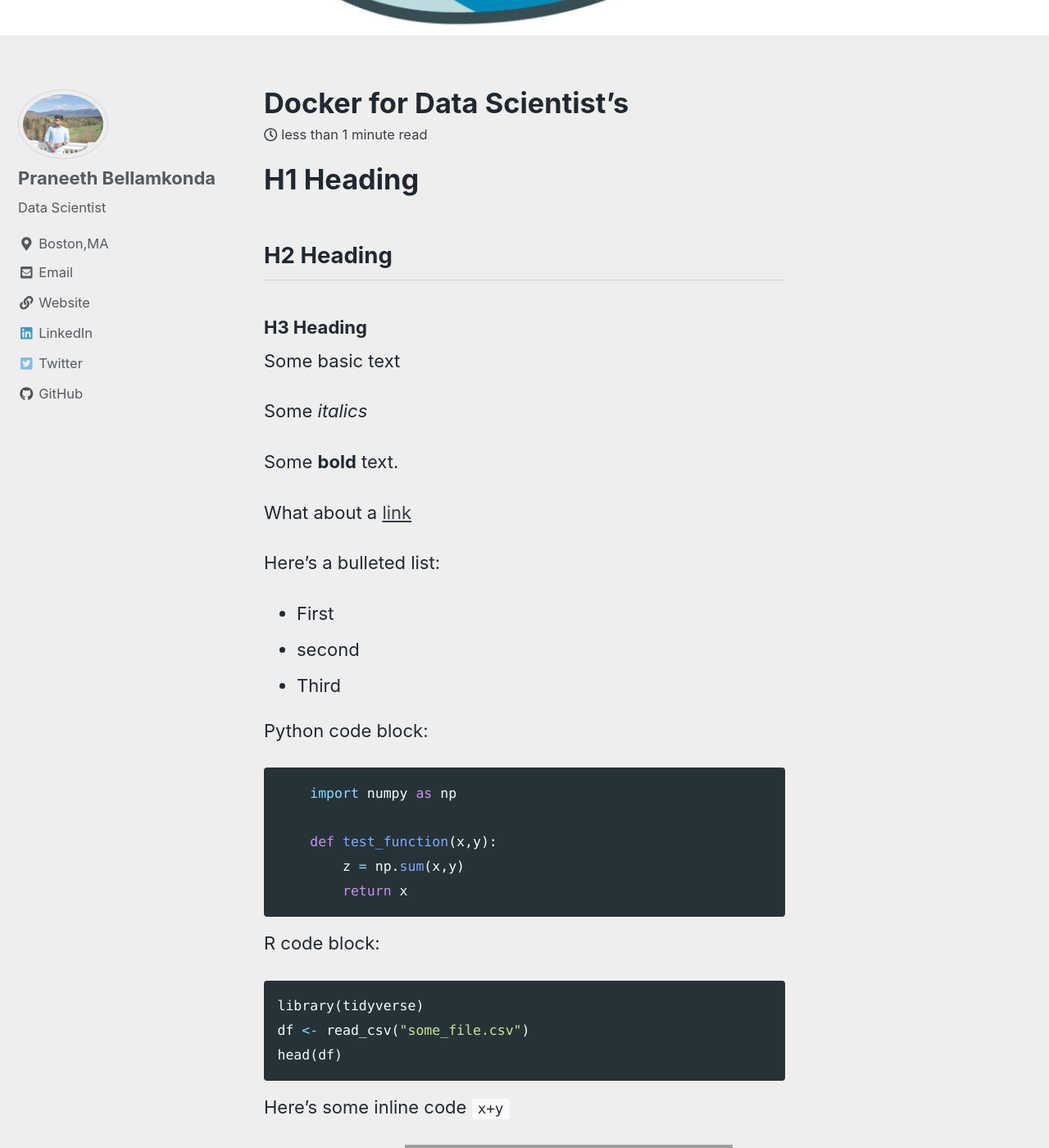
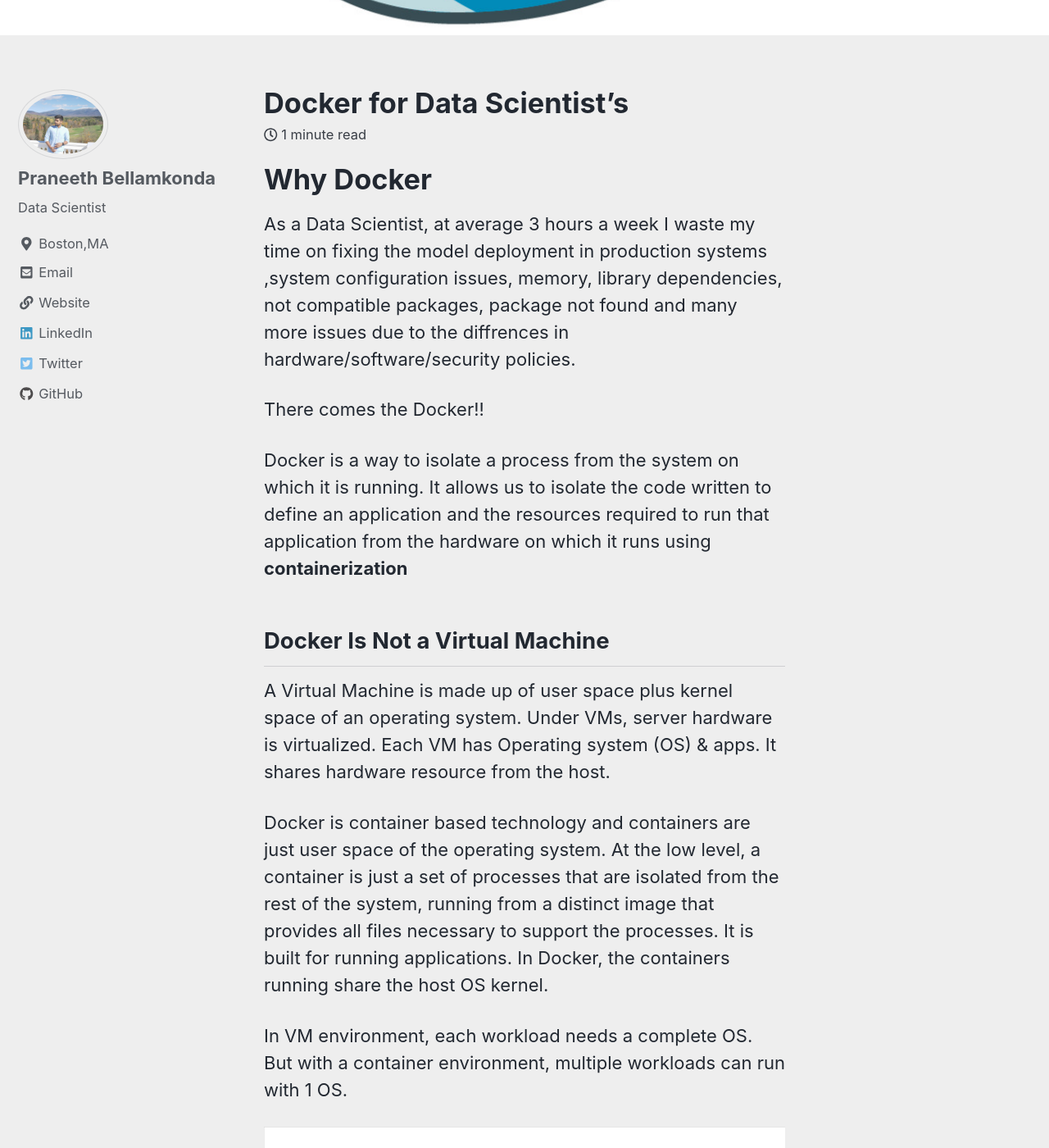
Before and after one commit to ibelieveai/ibelieveai.github.io, a Jekyll site: the page built from _posts/2019-01-28-dsdocker.md, in a window 1280 px wide and 1400 px high, scrolled down 636 px. Shown: the whole window at 82% size. Built offline with Jekyll 4.4.1, drawn with Linux system fonts in a browser that asks for light colours; cached includes are drawn as plain includes; nearby versions of some CDN libraries; formulas are drawn with MathJax 3.

Commit message:
Docker content

```diff
--- a/_posts/2019-01-28-dsdocker.md
+++ b/_posts/2019-01-28-dsdocker.md
@@ -8,10 +8,22 @@
 mathjax: 'true'
 ---
 
-# H1 Heading
+# Why Docker
+As a Data Scientist, at average 3 hours a week I waste my time on fixing the model deployment in production systems ,system configuration issues, memory, library dependencies, not compatible packages, package not found and many more issues due to the
+diffrences in hardware/software/security policies.
 
-## H2 Heading
+There comes the Docker!!
 
+Docker is a way to isolate a process from the system on which it is running. It allows us to isolate the code written to define an application and the resources required to run that application from the hardware on which it runs using **containerization**
+
+## Docker Is Not a Virtual Machine
+A Virtual Machine is made up of user space plus kernel space of an operating system. Under VMs, server hardware is virtualized. Each VM has Operating system (OS) & apps. It shares hardware resource from the host.
+
+Docker is container based technology and containers are just user space of the operating system. At the low level, a container is just a set of processes that are isolated from the rest of the system, running from a distinct image that provides all files necessary to support the processes. It is built for running applications. In Docker, the containers running share the host OS kernel.
+
+In VM environment, each workload needs a complete OS. But with a container environment, multiple workloads can run with 1 OS.
+
+![Docker Vs Virtual Machine](/images/docker/Docker-VM.jpg)
 ### H3 Heading
 
 Some basic text
```
Also changed, not shown: images/docker/Docker-VM.jpg (added).
